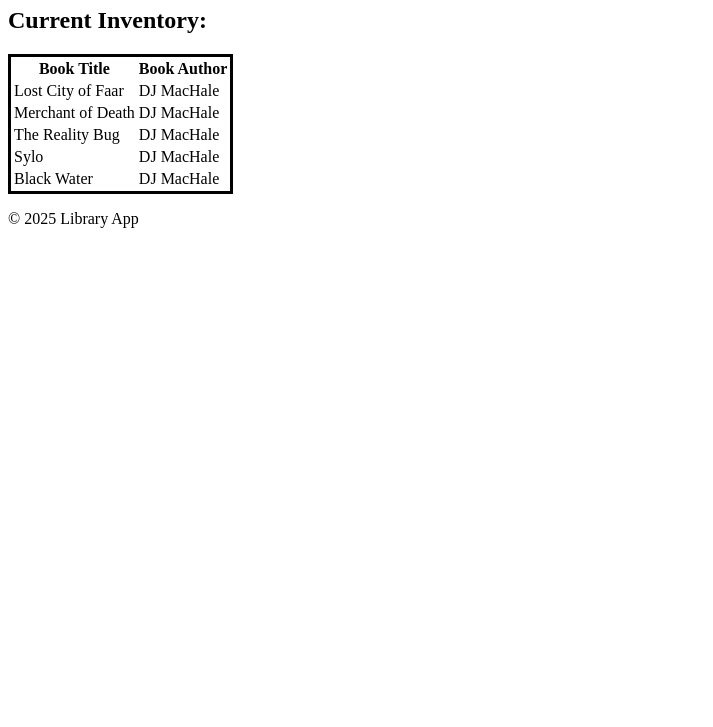
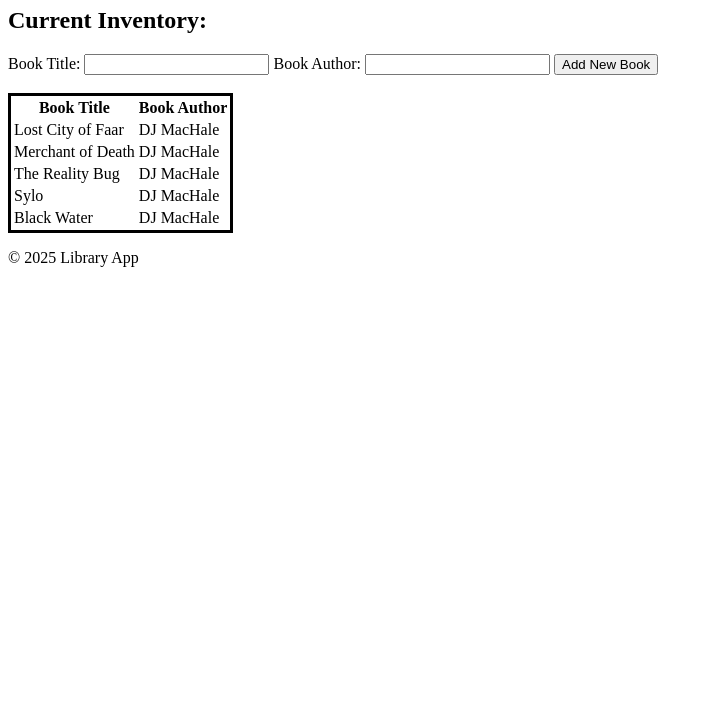
Before and after one commit to Developer9719/libraryApp, a plain HTML site: page index.html in a window 1280 px wide. Shown: the part 73-800 px from the top of the page, without its empty margins (0-713 px from the left). Drawn offline with Linux system fonts and the light colour scheme.

Commit message:
Added new book form

```diff
--- a/index.html
+++ b/index.html
@@ -13,6 +13,15 @@
     <main>
         <div class="currentInventory">
             <h2>Current Inventory: </h2>
+            <form action="" method="post">
+                <label for="title">Book Title: </label>
+                <input type="text" name="title">
+
+                <label for="author">Book Author: </label>
+                <input type="text" name="author">
+
+                <button type="submit">Add New Book</button>
+            </form><br>
             <table>
                 <thead>
                     <tr>
```
